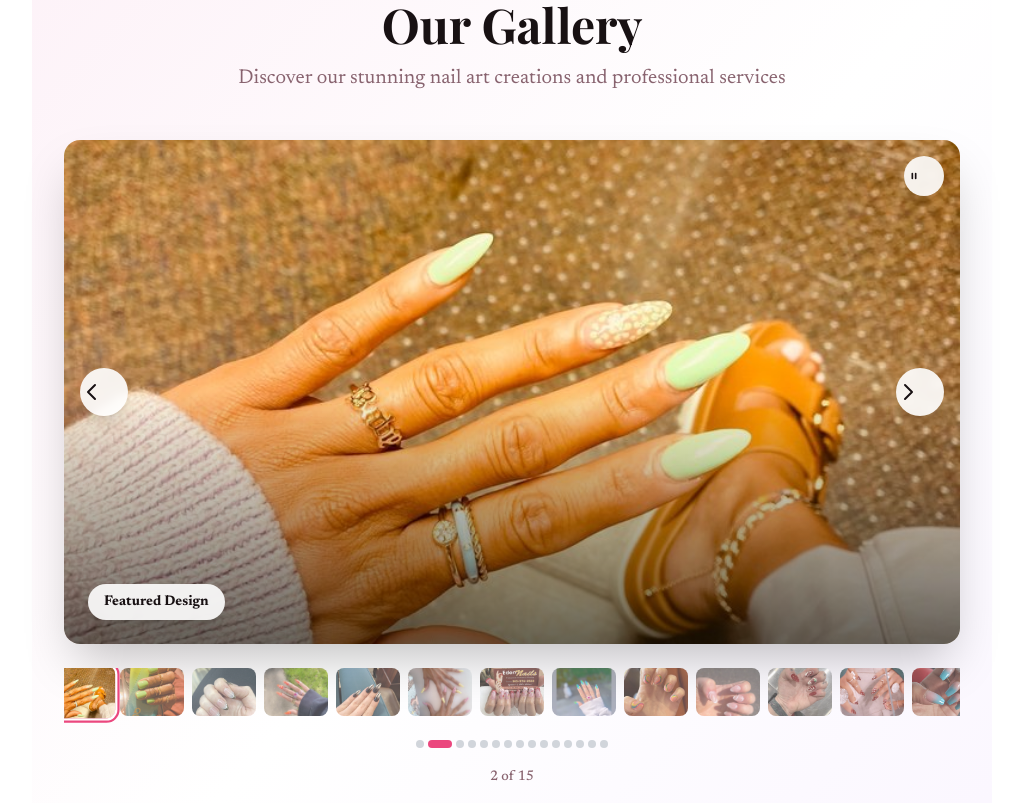
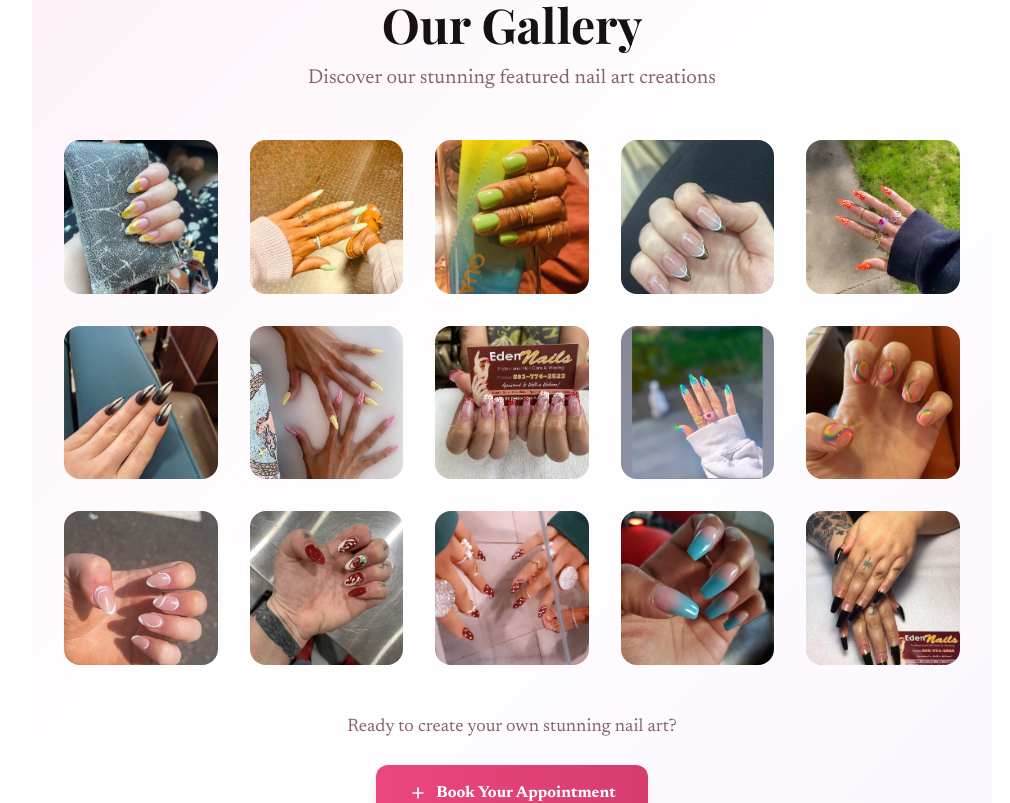
Before and after one commit to thaitran1506/edennailsv2, a Next.js app: page / in a window 1280 px wide. Shown: the part 760-1563 px from the top of the page, without its empty margins (128-1138 px from the left). Built offline with nearby package versions, Linux system fonts and the light colour scheme.

Commit message:
Switch back to grid pattern gallery with lightbox functionality and hover effects

```diff
--- a/src/components/GallerySection.tsx
+++ b/src/components/GallerySection.tsx
@@ -1,6 +1,6 @@
 'use client';
 
-import { useState, useEffect } from 'react';
+import { useState, useEffect, useCallback } from 'react';
 
 const galleryImages = [
   {
@@ -96,46 +96,89 @@ const galleryImages = [
 ];
 
 export default function GallerySection() {
-  const [currentIndex, setCurrentIndex] = useState(0);
-  const [isAutoPlaying, setIsAutoPlaying] = useState(true);
+  const [selectedImage, setSelectedImage] = useState<number | null>(null);
+  const [isLoading, setIsLoading] = useState(true);
+  const [hoveredImage, setHoveredImage] = useState<number | null>(null);
+  const [isVisible, setIsVisible] = useState(false);
+  const [imageLoadError, setImageLoadError] = useState<number | null>(null);
 
-  // Auto-play functionality
   useEffect(() => {
-    if (!isAutoPlaying) return;
+    const timer = setTimeout(() => {
+      setIsLoading(false);
+    }, 1000);
+    return () => clearTimeout(timer);
+  }, []);
 
-    const interval = setInterval(() => {
-      setCurrentIndex((prevIndex) =>
-        prevIndex === galleryImages.length - 1 ? 0 : prevIndex + 1
+  useEffect(() => {
+    const observer = new IntersectionObserver(
+      ([entry]) => {
+        if (entry.isIntersecting) {
+          setIsVisible(true);
+        }
+      },
+      { threshold: 0.1 }
     );
-    }, 4000); // Change image every 4 seconds
+    const galleryElement = document.getElementById('gallery');
+    if (galleryElement) {
+      observer.observe(galleryElement);
+    }
+    return () => {
+      if (galleryElement) {
+        observer.unobserve(galleryElement);
+      }
+    };
+  }, []);
 
-    return () => clearInterval(interval);
-  }, [isAutoPlaying]);
-
-  const goToNext = () => {
-    setCurrentIndex((prevIndex) =>
-      prevIndex === galleryImages.length - 1 ? 0 : prevIndex + 1
-    );
-    setIsAutoPlaying(false);
+  const openLightbox = (index: number) => {
+    setSelectedImage(index);
+    setImageLoadError(null);
+    document.body.style.overflow = 'hidden';
   };
 
-  const goToPrevious = () => {
-    setCurrentIndex((prevIndex) =>
-      prevIndex === 0 ? galleryImages.length - 1 : prevIndex - 1
-    );
-    setIsAutoPlaying(false);
+  const closeLightbox = useCallback(() => {
+    setSelectedImage(null);
+    setImageLoadError(null);
+    document.body.style.overflow = 'unset';
+  }, []);
+
+  const nextImage = useCallback(() => {
+    if (selectedImage !== null) {
+      const nextIndex = (selectedImage + 1) % galleryImages.length;
+      setSelectedImage(nextIndex);
+      setImageLoadError(null);
+    }
+  }, [selectedImage, galleryImages.length]);
+
+  const prevImage = useCallback(() => {
+    if (selectedImage !== null) {
+      const prevIndex = selectedImage === 0 ? galleryImages.length - 1 : selectedImage - 1;
+      setSelectedImage(prevIndex);
+      setImageLoadError(null);
+    }
+  }, [selectedImage, galleryImages.length]);
+
+  useEffect(() => {
+    const handleKeyDown = (e: KeyboardEvent) => {
+      if (selectedImage !== null) {
+        if (e.key === 'Escape') {
+          closeLightbox();
+        } else if (e.key === 'ArrowRight') {
+          nextImage();
+        } else if (e.key === 'ArrowLeft') {
+          prevImage();
+        }
+      }
     };
+    document.addEventListener('keydown', handleKeyDown);
+    return () => document.removeEventListener('keydown', handleKeyDown);
+  }, [selectedImage, closeLightbox, nextImage, prevImage]);
 
-  const goToSlide = (index: number) => {
-    setCurrentIndex(index);
-    setIsAutoPlaying(false);
-  };
-
-  const toggleAutoPlay = () => {
-    setIsAutoPlaying(!isAutoPlaying);
+  const handleImageError = (index: number) => {
+    setImageLoadError(index);
   };
 
   return (
+    <>
       <section id="gallery" className="py-16 bg-gradient-to-br from-pink-50 via-white to-purple-50">
         <div className="max-w-7xl mx-auto px-4 sm:px-6 lg:px-8">
           {/* Section Header */}
@@ -144,136 +187,69 @@ export default function GallerySection() {
               Our Gallery
             </h2>
             <p className="text-xl text-[#88636f] max-w-2xl mx-auto">
-            Discover our stunning nail art creations and professional services
+              Discover our stunning featured nail art creations
             </p>
           </div>
 
-        {/* Carousel Container */}
-        <div className="relative max-w-4xl mx-auto">
-          {/* Main Carousel */}
-          <div className="relative overflow-hidden rounded-2xl shadow-2xl bg-white">
-            {/* Image Container */}
-            <div className="relative aspect-[4/3] sm:aspect-[16/9]">
+          {/* Gallery Grid */}
+          <div className={`transition-all duration-1000 ${isVisible ? 'opacity-100 translate-y-0' : 'opacity-0 translate-y-8'}`}>
+            {isLoading && (
+              <div className="flex justify-center items-center py-12">
+                <div className="animate-spin rounded-full h-12 w-12 border-b-2 border-[#eb477e]"></div>
+              </div>
+            )}
+
+            <div className={`grid grid-cols-2 sm:grid-cols-3 lg:grid-cols-4 xl:grid-cols-5 gap-4 sm:gap-6 lg:gap-8 transition-all duration-700 ${isLoading ? 'opacity-0' : 'opacity-100'}`}>
               {galleryImages.map((image, index) => (
                 <div
                   key={image.id}
-                  className={`absolute inset-0 transition-all duration-700 ease-in-out ${
-                    index === currentIndex
-                      ? 'opacity-100 translate-x-0'
-                      : index < currentIndex
-                        ? 'opacity-0 -translate-x-full'
-                        : 'opacity-0 translate-x-full'
+                  className={`group relative aspect-square rounded-xl sm:rounded-2xl overflow-hidden cursor-pointer transform transition-all duration-500 hover:scale-105 hover:shadow-2xl hover:-translate-y-2 ${
+                    hoveredImage === index ? 'scale-105 shadow-2xl -translate-y-2' : ''
                   }`}
+                  onMouseEnter={() => setHoveredImage(index)}
+                  onMouseLeave={() => setHoveredImage(null)}
+                  onClick={() => openLightbox(index)}
+                  style={{
+                    animationDelay: `${index * 100}ms`,
+                    animation: isVisible ? 'fadeInUp 0.6s ease-out forwards' : 'none'
+                  }}
                 >
                   <img
                     src={image.src}
                     alt={image.alt}
-                    className="w-full h-full object-cover"
-                    onError={(e) => {
-                      const target = e.target as HTMLImageElement;
-                      target.src = 'https://via.placeholder.com/800x600/f8f9fa/6c757d?text=Eden+Nails+Gallery';
-                    }}
+                    className="w-full h-full object-cover transition-all duration-500 group-hover:scale-110"
+                    onError={() => handleImageError(index)}
                   />
 
-                  {/* Image Overlay with Category */}
-                  <div className="absolute inset-0 bg-gradient-to-t from-black/60 via-transparent to-transparent">
-                    <div className="absolute bottom-6 left-6">
-                      <span className="inline-block px-4 py-2 bg-white/90 backdrop-blur-sm rounded-full text-sm font-semibold text-[#181113] shadow-lg">
-                        {image.category}
-                      </span>
-                    </div>
-                  </div>
-                </div>
-              ))}
-            </div>
-
-            {/* Navigation Buttons */}
-            <button
-              onClick={goToPrevious}
-              className="absolute left-4 top-1/2 -translate-y-1/2 w-12 h-12 bg-white/90 backdrop-blur-sm rounded-full shadow-lg hover:bg-white transition-all duration-200 group"
-              aria-label="Previous image"
-            >
-              <svg className="w-6 h-6 text-[#181113] group-hover:text-[#eb477e] transition-colors duration-200" fill="none" stroke="currentColor" viewBox="0 0 24 24">
-                <path strokeLinecap="round" strokeLinejoin="round" strokeWidth={2} d="M15 19l-7-7 7-7" />
-              </svg>
-            </button>
-
-            <button
-              onClick={goToNext}
-              className="absolute right-4 top-1/2 -translate-y-1/2 w-12 h-12 bg-white/90 backdrop-blur-sm rounded-full shadow-lg hover:bg-white transition-all duration-200 group"
-              aria-label="Next image"
-            >
-              <svg className="w-6 h-6 text-[#181113] group-hover:text-[#eb477e] transition-colors duration-200" fill="none" stroke="currentColor" viewBox="0 0 24 24">
-                <path strokeLinecap="round" strokeLinejoin="round" strokeWidth={2} d="M9 5l7 7-7 7" />
-              </svg>
-            </button>
-
-            {/* Auto-play Toggle */}
-            <button
-              onClick={toggleAutoPlay}
-              className="absolute top-4 right-4 w-10 h-10 bg-white/90 backdrop-blur-sm rounded-full shadow-lg hover:bg-white transition-all duration-200 group"
-              aria-label={isAutoPlaying ? "Pause slideshow" : "Play slideshow"}
-            >
-              {isAutoPlaying ? (
-                <svg className="w-5 h-5 text-[#181113] group-hover:text-[#eb477e] transition-colors duration-200" fill="none" stroke="currentColor" viewBox="0 0 24 24">
-                  <path strokeLinecap="round" strokeLinejoin="round" strokeWidth={2} d="M10 9v6m4-6v6" />
-                </svg>
-              ) : (
-                <svg className="w-5 h-5 text-[#181113] group-hover:text-[#eb477e] transition-colors duration-200" fill="none" stroke="currentColor" viewBox="0 0 24 24">
-                  <path strokeLinecap="round" strokeLinejoin="round" strokeWidth={2} d="M14.828 14.828a4 4 0 01-5.656 0M9 10h1m4 0h1m-6 4h.01M21 12a9 9 0 11-18 0 9 9 0 0118 0z" />
-                </svg>
-              )}
-            </button>
-          </div>
-
-          {/* Thumbnail Navigation */}
-          <div className="mt-6">
-            <div className="flex justify-center space-x-2 overflow-x-auto pb-2">
-              {galleryImages.map((image, index) => (
-                <button
-                  key={image.id}
-                  onClick={() => goToSlide(index)}
-                  className={`flex-shrink-0 w-16 h-12 rounded-lg overflow-hidden transition-all duration-200 ${
-                    index === currentIndex
-                      ? 'ring-2 ring-[#eb477e] ring-offset-2 scale-110'
-                      : 'hover:scale-105 opacity-70 hover:opacity-100'
-                  }`}
-                >
-                  <img
-                    src={image.src}
-                    alt={image.alt}
-                    className="w-full h-full object-cover"
-                    onError={(e) => {
-                      const target = e.target as HTMLImageElement;
-                      target.src = 'https://via.placeholder.com/64x48/f8f9fa/6c757d?text=Gallery';
-                    }}
-                  />
-                </button>
-              ))}
+                  {/* Enhanced Overlay */}
+                  <div className="absolute inset-0 bg-gradient-to-t from-black/60 via-transparent to-transparent opacity-0 group-hover:opacity-100 transition-all duration-300 flex items-end justify-center pb-2 sm:pb-4">
+                    <div className="text-white text-center transform translate-y-2 sm:translate-y-4 group-hover:translate-y-0 transition-transform duration-300">
+                      <p className="text-xs sm:text-sm font-medium">View Design</p>
                     </div>
                   </div>
 
-          {/* Progress Indicator */}
-          <div className="mt-4">
-            <div className="flex justify-center space-x-1">
-              {galleryImages.map((_, index) => (
-                <div
-                  key={index}
-                  className={`w-2 h-2 rounded-full transition-all duration-300 ${
-                    index === currentIndex
-                      ? 'bg-[#eb477e] w-6'
-                      : 'bg-gray-300 hover:bg-gray-400'
-                  }`}
-                />
-              ))}
+                  {/* Interactive Overlay */}
+                  <div className="absolute inset-0 bg-black bg-opacity-0 group-hover:bg-opacity-30 transition-all duration-300 flex items-center justify-center">
+                    <div className="opacity-0 group-hover:opacity-100 transition-all duration-300 transform scale-75 group-hover:scale-100">
+                      <svg className="w-6 h-6 sm:w-8 sm:h-8 lg:w-12 lg:h-12 text-white animate-pulse" fill="none" stroke="currentColor" viewBox="0 0 24 24">
+                        <path strokeLinecap="round" strokeLinejoin="round" strokeWidth={2} d="M21 21l-6-6m2-5a7 7 0 11-14 0 7 7 0 0114 0zM10 7v3m0 0v3m0-3h3m-3 0H7" />
+                      </svg>
                     </div>
                   </div>
 
                   {/* Image Counter */}
-          <div className="mt-4 text-center">
-            <span className="text-sm text-[#88636f] font-medium">
-              {currentIndex + 1} of {galleryImages.length}
-            </span>
+                  <div className="absolute top-1 sm:top-2 lg:top-3 right-1 sm:right-2 lg:right-3 bg-black bg-opacity-50 text-white text-xs px-1 sm:px-2 py-0.5 sm:py-1 rounded-full opacity-0 group-hover:opacity-100 transition-opacity duration-300 backdrop-blur-sm">
+                    {index + 1} / {galleryImages.length}
+                  </div>
+
+                  {/* Enhanced Glow Effect */}
+                  <div className="absolute inset-0 rounded-xl sm:rounded-2xl opacity-0 group-hover:opacity-100 transition-opacity duration-300 bg-gradient-to-r from-[#eb477e] to-[#d63d6e] blur-xl scale-110 -z-10 animate-pulse"></div>
+
+                  {/* Corner accent */}
+                  <div className="absolute top-0 left-0 w-4 h-4 sm:w-6 sm:h-6 lg:w-8 lg:h-8 border-l-2 border-t-2 border-white/30 opacity-0 group-hover:opacity-100 transition-all duration-300"></div>
+                  <div className="absolute bottom-0 right-0 w-4 h-4 sm:w-6 sm:h-6 lg:w-8 lg:h-8 border-r-2 border-b-2 border-white/30 opacity-0 group-hover:opacity-100 transition-all duration-300"></div>
+                </div>
+              ))}
             </div>
           </div>
 
@@ -294,5 +270,70 @@ export default function GallerySection() {
           </div>
         </div>
       </section>
+
+      {/* Enhanced Lightbox Modal */}
+      {selectedImage !== null && (
+        <div
+          className="fixed inset-0 z-50 bg-black bg-opacity-95 flex items-center justify-center p-2 sm:p-4 backdrop-blur-sm animate-fadeIn"
+          onClick={closeLightbox}
+        >
+          <div className="relative max-w-5xl max-h-full w-full h-full flex items-center justify-center">
+            {/* Close Button */}
+            <button
+              onClick={closeLightbox}
+              className="absolute top-2 sm:top-4 right-2 sm:right-4 z-20 text-white hover:text-gray-300 transition-all duration-200 bg-black bg-opacity-50 rounded-full p-2 backdrop-blur-sm hover:bg-opacity-70 hover:scale-110"
+            >
+              <svg className="w-5 h-5 sm:w-6 sm:h-6" fill="none" stroke="currentColor" viewBox="0 0 24 24">
+                <path strokeLinecap="round" strokeLinejoin="round" strokeWidth={2} d="M6 18L18 6M6 6l12 12" />
+              </svg>
+            </button>
+
+            {/* Previous Button */}
+            <button
+              onClick={(e) => { e.stopPropagation(); prevImage(); }}
+              className="absolute left-2 sm:left-4 top-1/2 transform -translate-y-1/2 z-20 text-white hover:text-gray-300 transition-all duration-200 bg-black bg-opacity-50 rounded-full p-2 sm:p-3 backdrop-blur-sm hover:bg-opacity-70 hover:scale-110"
+            >
+              <svg className="w-5 h-5 sm:w-6 sm:h-6" fill="none" stroke="currentColor" viewBox="0 0 24 24">
+                <path strokeLinecap="round" strokeLinejoin="round" strokeWidth={2} d="M15 19l-7-7 7-7" />
+              </svg>
+            </button>
+
+            {/* Next Button */}
+            <button
+              onClick={(e) => { e.stopPropagation(); nextImage(); }}
+              className="absolute right-2 sm:right-4 top-1/2 transform -translate-y-1/2 z-20 text-white hover:text-gray-300 transition-all duration-200 bg-black bg-opacity-50 rounded-full p-2 sm:p-3 backdrop-blur-sm hover:bg-opacity-70 hover:scale-110"
+            >
+              <svg className="w-5 h-5 sm:w-6 sm:h-6" fill="none" stroke="currentColor" viewBox="0 0 24 24">
+                <path strokeLinecap="round" strokeLinejoin="round" strokeWidth={2} d="M9 5l7 7-7 7" />
+              </svg>
+            </button>
+
+            {/* Image */}
+            <div className="relative w-full h-full flex items-center justify-center">
+              {imageLoadError === selectedImage ? (
+                <div className="text-white text-center">
+                  <p className="text-base sm:text-lg">Image failed to load</p>
+                  <p className="text-sm opacity-75">Please try again later</p>
+                </div>
+              ) : (
+                <img
+                  src={galleryImages[selectedImage].src}
+                  alt={galleryImages[selectedImage].alt}
+                  className="max-w-full max-h-full object-contain transition-transform duration-300 hover:scale-105"
+                  onError={() => handleImageError(selectedImage)}
+                />
+              )}
+            </div>
+
+            {/* Image Counter */}
+            <div className="absolute bottom-2 sm:bottom-4 left-1/2 transform -translate-x-1/2 z-20 bg-black bg-opacity-50 text-white px-3 sm:px-4 py-1 sm:py-2 rounded-full backdrop-blur-sm">
+              <span className="text-sm sm:text-lg font-medium">
+                {selectedImage + 1} / {galleryImages.length}
+              </span>
+            </div>
+          </div>
+        </div>
+      )}
+    </>
   );
 }
```
Lines whose indentation alone changed are shown as unchanged.
